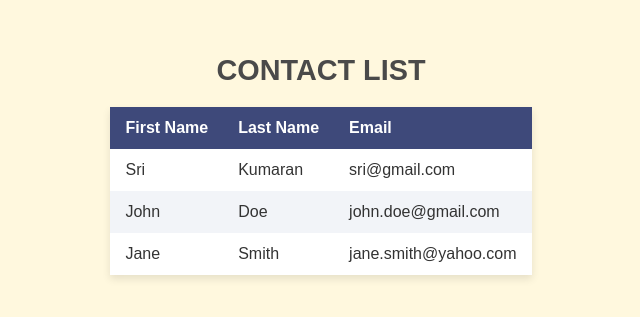
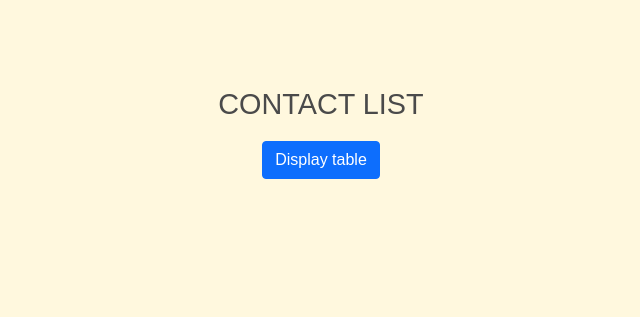
Before and after one commit to DharsiniBalakumaar/display-table, a plain HTML site: page index.html in a window 1280 px wide. Shown: the part 267-584 px from the top of the page, without its empty margins (319-959 px from the left). Drawn offline with nearby package versions, Linux system fonts and the light colour scheme.

Commit message:
Update index.html

```diff
--- a/index.html
+++ b/index.html
@@ -4,6 +4,7 @@
     <meta charset="UTF-8">
     <meta name="viewport" content="width=device-width, initial-scale=1.0">
     <title>Creating tables dynamically</title>
+    <link href="https://cdn.jsdelivr.net/npm/bootstrap@5.0.2/dist/css/bootstrap.min.css" rel="stylesheet" integrity="sha384-EVSTQN3/azprG1Anm3QDgpJLIm9Nao0Yz1ztcQTwFspd3yD65VohhpuuCOmLASjC" crossorigin="anonymous">
     <style>
         body {
             font-family: Arial, sans-serif;
@@ -63,11 +64,13 @@
         td:hover {
             background-color: #FFF0D5;
         }
+
     </style>
 </head>
 <body>
     <h2>CONTACT LIST</h2>
     <div id="contact-table-container"></div>
+    <button type="button" class="btn btn-primary" id="btn" onclick="createTable()">Display table</button>
     <script>
         const contact = [
             { firstName: 'Sri', lastName: 'Kumaran', email: 'sri@gmail.com' },
@@ -76,6 +79,7 @@
         ];
 
         function createTable() {
+            document.getElementById("btn").classList.add("d-none");
             const tableContainer = document.getElementById("contact-table-container");
             const table = document.createElement("table");
             const thead = document.createElement("thead");
@@ -114,7 +118,7 @@
             tableContainer.appendChild(table);
         }
 
-        createTable();
+
     </script>
 </body>
 </html>
```
